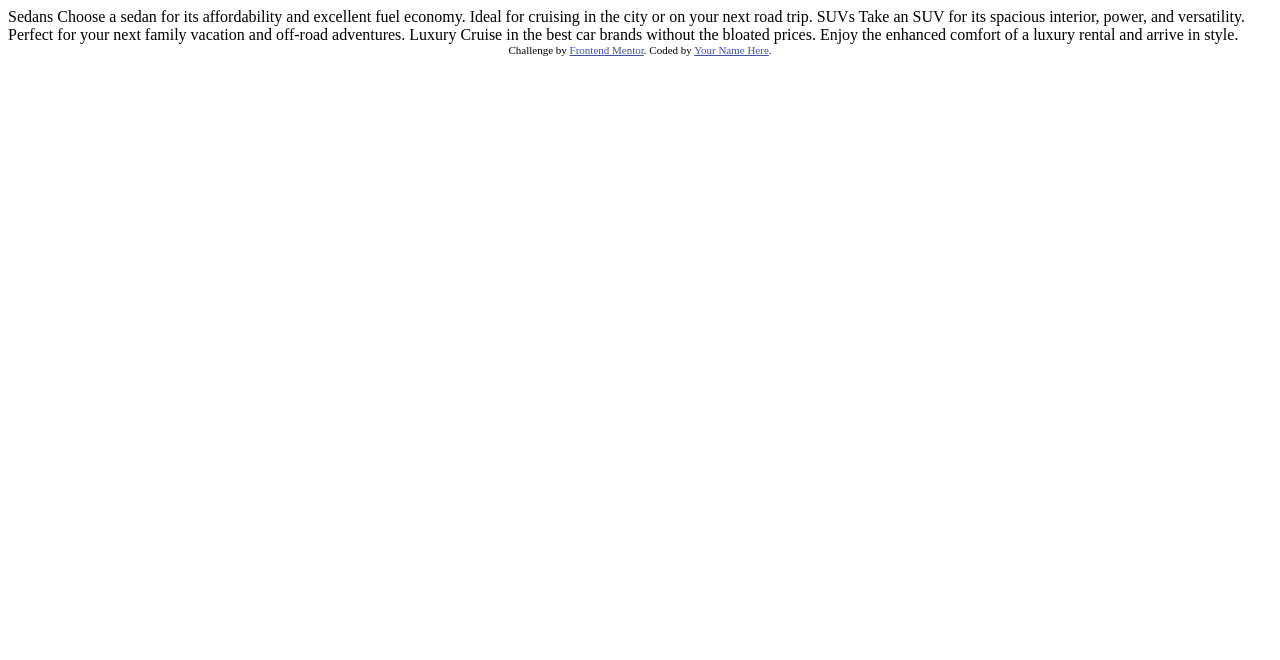
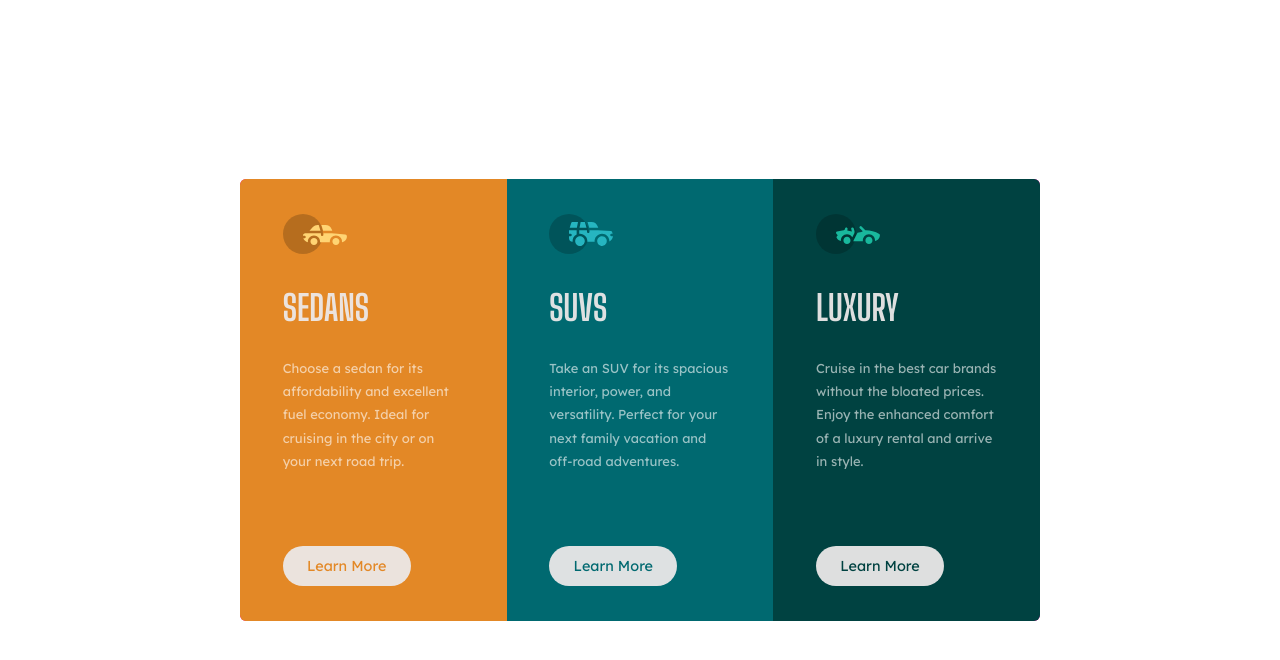
Before and after one commit to pperdana/3-column-preview-card-component-main, a plain HTML site: page index.html in a window 1280 px wide. Drawn offline with Linux system fonts and the light colour scheme.

Commit message:
update files

```diff
--- /dev/null
+++ b/css/style.css
@@ -0,0 +1,155 @@
+@import url('https://fonts.googleapis.com/css2?family=Big+Shoulders+Display:wght@700&family=Lexend+Deca&display=swap');
+
+:root {
+    /********************************** Colors ************************************/
+    /*************************** Primary *****************************/
+    --bright-orange: hsl(31, 77%, 52%);
+    --dark-cyan: hsl(184, 100%, 22%);
+    --very-dark-cyan: hsl(179, 100%, 13%);
+    /*************************** Neutral *****************************/
+    --transparent-white-paragraphs: hsla(0, 0%, 100%, 0.602);
+    --very-light-gray-background-headings-buttons: hsla(0, 7%, 92%, 0.942);
+
+
+    /******************************** Typography **********************************/
+    /***************************** Body ******************************/
+    --font-size: 13px;
+    /***************************** Font ******************************/
+
+    --font-family-big-shoulders-display: 'Big Shoulders Display', cursive;
+    --weights-400: 400;
+    --font-family-lexend-decay: 'Lexend Deca', sans-serif;
+    --weights-700: 700;
+}
+
+body {
+    margin: 0;
+    /* background-color: rgb(155, 127, 255); */
+}
+
+main {
+    height: 100vh;
+    display: flex;
+    justify-content: center;
+    align-items: center;
+}
+
+/********************************** Container ************************************/
+.container {
+    width: 800px;
+    background-color: rgb(255, 0, 170);
+    border-radius: 6px;
+    /* padding: 0px 0px 0 10px; */
+    margin: auto;
+    display: grid;
+    grid-template-columns: repeat(3, 1fr);
+}
+
+.sedans,
+.suvs,
+.luxury {
+    padding: 13% 16%;
+    color: var(--transparent-white-paragraphs);
+    font-size: var(--font-size);
+}
+
+h1 {
+    font-family: var(--font-family-big-shoulders-display);
+    font-size: 35px;
+    color: var(--very-light-gray-background-headings-buttons);
+}
+
+P {
+    font-family: var(--font-family-lexend-decay);
+    font-weight: 400;
+    line-height: 1.8;
+}
+
+.btn {
+    background-color: var(--very-light-gray-background-headings-buttons);
+    width: 6rem;
+    margin-top: 40%;
+    padding: 0.7rem 1rem;
+    border-radius: 20px;
+    font-family: var(--font-family-lexend-decay);
+    font-size: .9rem;
+    text-align: center;
+}
+
+.btn:hover {
+    background-color: rgba(251, 251, 251, 0.01);
+    box-shadow: 0 0 0 2px wheat;
+}
+
+.sedans .btn:hover,
+.suvs .btn:hover,
+.luxury .btn:hover {
+    color: var(--very-light-gray-background-headings-buttons);
+}
+
+/************************* Sedans Section ***************************/
+.sedans {
+    background-color: var(--bright-orange);
+    border-radius: 6px 0 0 6px;
+}
+
+.sedans .btn {
+    color: var(--bright-orange);
+}
+
+/************************** Suvs Section ****************************/
+.suvs {
+    background-color: var(--dark-cyan);
+}
+
+.suvs .btn {
+    color: var(--dark-cyan);
+}
+
+/************************* Luxury Section ***************************/
+.luxury {
+    background-color: var(--very-dark-cyan);
+    border-radius: 0 6px 6px 0;
+
+}
+
+.luxury .btn {
+    color: var(--very-dark-cyan);
+}
+
+@media (max-width: 830px) {
+    main {
+        height: auto;
+        margin: 100px auto;
+        /* padding: 100px auto 200px auto; */
+    }
+
+    .container {
+        width: 340px;
+        background-color: rgb(255, 0, 170);
+        border-radius: 6px;
+        /* padding: 0px 0px 0 10px; */
+        /* margin: auto; */
+        display: grid;
+        grid-template-columns: 340px;
+        grid-template-areas: "sedans""suvs""luxury";
+    }
+
+    .btn {
+        margin-top: 12%;
+    }
+
+    .sedans {
+        grid-area: sedans;
+        border-radius: 6px 6px 0 0;
+    }
+
+    .suvs {
+        grid-area: suvs;
+    }
+
+    .luxury {
+        grid-area: luxury;
+        border-radius: 0 0 6px 6px;
+    }
+}
--- a/index.html
+++ b/index.html
@@ -1,36 +1,52 @@
 <!DOCTYPE html>
 <html lang="en">
+
 <head>
   <meta charset="UTF-8">
-  <meta name="viewport" content="width=device-width, initial-scale=1.0"> <!-- displays site properly based on user's device -->
+  <meta name="viewport" content="width=device-width, initial-scale=1.0">
+  <!-- displays site properly based on user's device -->
 
   <link rel="icon" type="image/png" sizes="32x32" href="./images/favicon-32x32.png">
+  <link rel="stylesheet" href="css/style.css">
+  <title>Frontend Mentor | 3-column preview card component</title>
+</head>
 
-  <title>Frontend Mentor | 3-column preview card component</title>
+<body>
+  <main>
+    <div class="container">
+      <section class="sedans">
+        <div class="image">
+          <img src="images/icon-sedans.svg" alt="sedans image">
+        </div>
+        <h1>SEDANS</h1>
+        <p>Choose a sedan for its affordability and excellent fuel economy. Ideal for cruising in the city
+          or on your next road trip.
+        </p>
+        <div class="btn">Learn More</div>
+      </section>
+      <section class="suvs">
+        <div class="image">
+          <img src="images/icon-suvs.svg" alt="suvs image">
+        </div>
+        <h1>SUVS</h1>
+        <p>Take an SUV for its spacious interior, power, and versatility. Perfect for your next family vacation
+          and off-road adventures.
+        </p>
+        <div class="btn">Learn More</div>
+      </section>
+      <section class="luxury">
+        <div class="image">
+          <img src="images/icon-luxury.svg" alt="luxury image">
+        </div>
+        <h1>LUXURY</h1>
+        <p>Cruise in the best car brands without the bloated prices. Enjoy the enhanced comfort of a luxury
+          rental and arrive in style.
+        </p>
+        <div class="btn">Learn More</div>
+      </section>
+    </div>
+  </main>
 
-  <!-- Feel free to remove these styles or customise in your own stylesheet 👍 -->
-  <style>
-    .attribution { font-size: 11px; text-align: center; }
-    .attribution a { color: hsl(228, 45%, 44%); }
-  </style>
-</head>
-<body>
+</body>
 
-  Sedans
-  Choose a sedan for its affordability and excellent fuel economy. Ideal for cruising in the city
-  or on your next road trip.
-
-  SUVs
-  Take an SUV for its spacious interior, power, and versatility. Perfect for your next family vacation
-  and off-road adventures.
-
-  Luxury
-  Cruise in the best car brands without the bloated prices. Enjoy the enhanced comfort of a luxury
-  rental and arrive in style.
-
-  <div class="attribution">
-    Challenge by <a href="https://www.frontendmentor.io?ref=challenge" target="_blank">Frontend Mentor</a>.
-    Coded by <a href="#">Your Name Here</a>.
-  </div>
-</body>
 </html>
```
Also changed, not shown: design/bg.html (added, +29 -0 lines).
